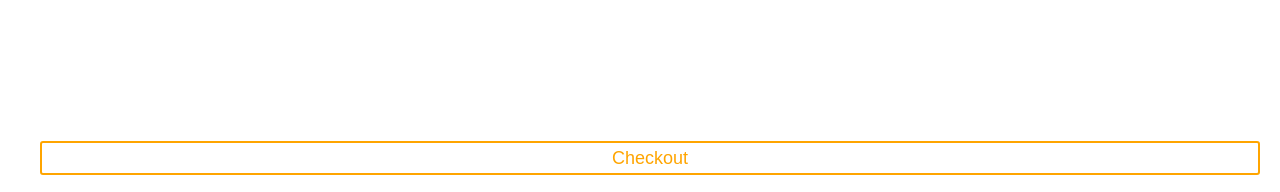
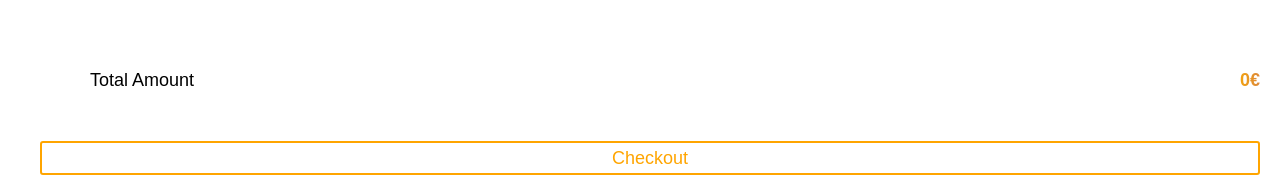
Before and after one commit to ayonsky/my-checkout, a React (Create React App) app: page /cart in a window 1280 px wide. Shown: the part 605-797 px from the top of the page. Built offline with nearby package versions, Linux system fonts and the light colour scheme.

Commit message:
- Added the cart "total amount" section. - Added a badge to the cart icon, to show the user the number of items in the cart.

```diff
--- a/src/components/NavBar/NavBar.jsx
+++ b/src/components/NavBar/NavBar.jsx
@@ -1,37 +1,50 @@
-import React from "react";
+import React, { useEffect, useState } from "react";
 import { Link } from "react-router-dom";
 import { FaShoppingCart } from "react-icons/fa";
 import { RiArrowLeftSLine } from "react-icons/ri";
+import useProducts from "../../hooks/useProducts";
 import { useMediaQuery } from "react-responsive";
 import {
+  CartIconBadge,
   NavBarCenter,
   NavBarContainer,
-  NavBarLeft,
-  NavBarRight,
+  NavBarIcon,
 } from "./NavBar.style";
 import { pageNames } from "../../utils/constants";
 
 function NavBar(props) {
+  const { cart } = useProducts();
+  const [badge, setBadge] = useState(0);
   const isMobile = useMediaQuery({ query: `(max-width: 760px)` });
   const { pageName = "" } = props;
   const isHomePage = pageName === pageNames.PRODUCT_LIST;
+
+  useEffect(() => {
+    setBadge(handleTotalCartItems(cart));
+  }, [cart]);
+
+  const handleTotalCartItems = (cart) => {
+    const totalItems = cart.reduce((total, item) => total + item.quantity, 0);
+    return totalItems;
+  };
   return (
     <NavBarContainer isMobile={isMobile}>
-      {isMobile && !isHomePage && (
-        <NavBarLeft>
+      <NavBarIcon>
+        {isMobile && !isHomePage && (
           <Link to="/">
             <RiArrowLeftSLine size={30} />
           </Link>
-        </NavBarLeft>
-      )}
+        )}
+      </NavBarIcon>
       <NavBarCenter>{pageName}</NavBarCenter>
-      {isMobile && isHomePage && (
-        <NavBarRight>
+      <NavBarIcon>
+        {isMobile && isHomePage && (
           <Link to="/cart">
+            {badge > 0 && <CartIconBadge>{badge}</CartIconBadge>}
             <FaShoppingCart size={20} />
           </Link>
-        </NavBarRight>
-      )}
+        )}
+      </NavBarIcon>
     </NavBarContainer>
   );
 }
--- a/src/components/NavBar/NavBar.style.js
+++ b/src/components/NavBar/NavBar.style.js
@@ -10,16 +10,27 @@ export const NavBarContainer = styled.div`
   ${({ isMobile }) => !isMobile && `border-right: solid rgb(0 0 0 / 8%);`}
 `;
 
-export const NavBarLeft = styled.div`
-  ${VerticalCenter}
-`;
-
 export const NavBarCenter = styled.div`
   ${VerticalCenter}
   font-weight: 400;
   font-size: 2em;
 `;
 
-export const NavBarRight = styled.div`
+export const NavBarIcon = styled.div`
   ${VerticalCenter}
+  position: relative;
 `;
+
+export const CartIconBadge = styled.div`
+  width: 15px;
+  height: 15px;
+  border-radius: 50%;
+  font-size: 10px;
+  color: #fff;
+  text-align: center;
+  background: orangered;
+  line-height: 15px;
+  position: absolute;
+  top: 0;
+  right: 0;
+`;
--- a/src/views/Cart/Cart.jsx
+++ b/src/views/Cart/Cart.jsx
@@ -1,14 +1,26 @@
-import React from "react";
+import React, { useEffect, useState } from "react";
 import { Button } from "../../App.style";
 import CartRow from "../../components/CartRow/CartRow";
 import withHeader from "../../hocs/withHeader";
 import useProducts from "../../hooks/useProducts";
 import { pageNames } from "../../utils/constants";
-import { CartContainer, CartFooter, CartRowsContainer } from "./Cart.style";
+import {
+  CartContainer,
+  CartFooter,
+  CartRowsContainer,
+  TotalAmount,
+  TotalAmountWrapper,
+} from "./Cart.style";
 
 function Cart() {
-  const { cart = [] } = useProducts();
+  const [amount, setAmount] = useState(0);
+  const { cart = [], products } = useProducts();
 
+  useEffect(() => {
+    setAmount(
+      cart.reduce((total, item) => total + item.price * item.quantity, 0)
+    );
+  }, [products, cart]);
   return (
     <CartContainer>
       <CartRowsContainer>
@@ -17,6 +29,9 @@ function Cart() {
         ))}
       </CartRowsContainer>
       <CartFooter>
+        <TotalAmountWrapper>
+          <span>Total Amount</span> <TotalAmount>{`${amount}€`}</TotalAmount>
+        </TotalAmountWrapper>
         <Button width={"100%"} type={"submit"} fontSize={"18px"}>
           Checkout
         </Button>
--- a/src/views/Cart/Cart.style.js
+++ b/src/views/Cart/Cart.style.js
@@ -18,4 +18,29 @@ export const CartFooter = styled.div`
   display: flex;
   margin: 20px;
   justify-content: center;
+  flex-flow: column;
 `;
+
+export const TotalAmountWrapper = styled.div`
+  margin-bottom: 50px;
+  margin-left: 50px;
+  display: flex;
+  flex-flow: row;
+  justify-content: space-between;
+  font-size: 18px;
+  font-weight: 500;
+`;
+
+export const TotalAmount = styled.a`
+  background: linear-gradient(
+    90deg,
+    rgba(232, 221, 17, 1) 0%,
+    rgba(205, 182, 10, 1) 0%,
+    rgba(242, 162, 16, 1) 0%,
+    rgba(222, 138, 57, 1) 94%
+  );
+  background-clip: text;
+  -webkit-background-clip: text;
+  -webkit-text-fill-color: transparent;
+  font-weight: 600;
+`;
```
